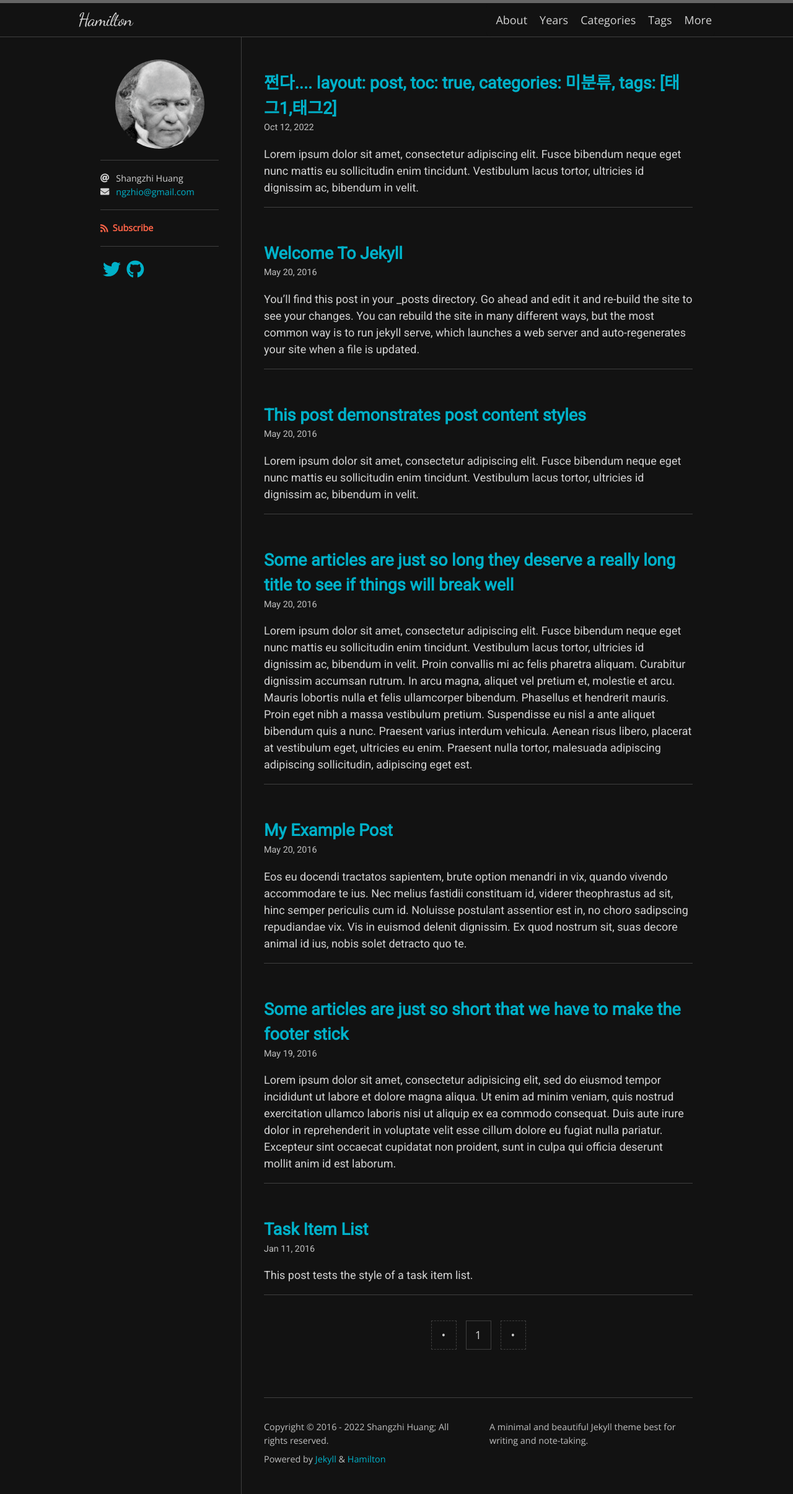
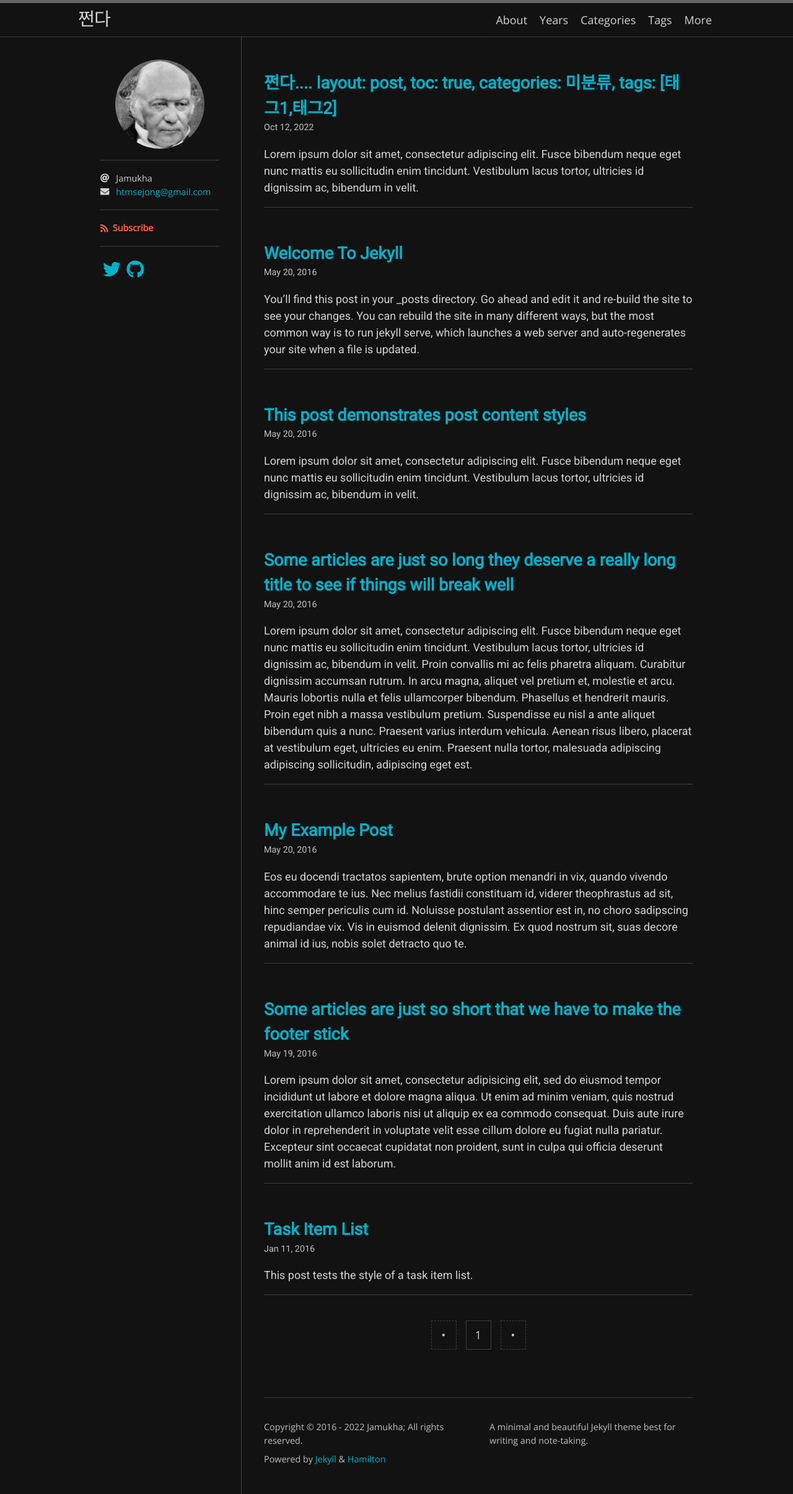
Before and after one commit to zivong/jekyll-theme-hamilton, a Jekyll site: the page built from index.html, in a window 1280 px wide. Shown: the whole page at 62% size. Built offline with Jekyll 4.4.1, drawn with Linux system fonts in a browser that asks for light colours; nearby versions of some CDN libraries; some web fonts are replaced; the list of posts is cut into pages by our own code.

Commit message:
Update _config.yml

```diff
--- a/_config.yml
+++ b/_config.yml
@@ -1,8 +1,8 @@
-title: Hamilton
+title: 쩐다
 description: A minimal and beautiful Jekyll theme best for writing and note-taking.
-author: Shangzhi Huang
+author: Jamukha
 avatar: /logo.png
-email: ngzhio@gmail.com
+email: htmsejong@gmail.com
 
 plugins:
   - jekyll-seo-tag
@@ -30,14 +30,14 @@ exclude:
 # Jekyll SEO Tag (Optional)
 # =========================
 twitter:
-  username: ngzhio
+  username: xxx
   card: summary
 logo: logo.png
 social:
-  name: Shangzhi Huang
+  name: 업떠
   links:
     - https://twitter.com/ngzhio
     - https://www.facebook.com/ngzhio
     - https://github.com/ngzhio
 google_site_verification: u4WXQl0Eu66rsQo2kRdCNx
-lang: en
+lang: ko
```
